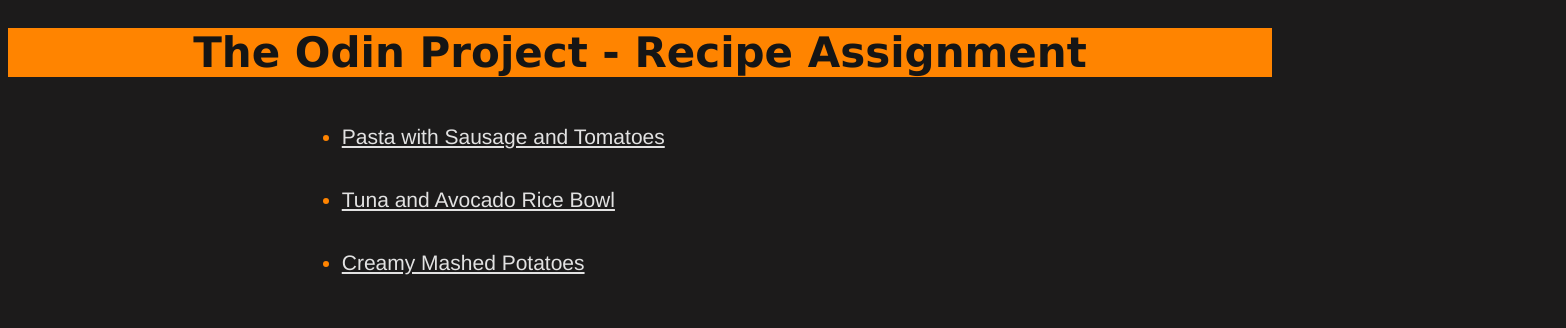
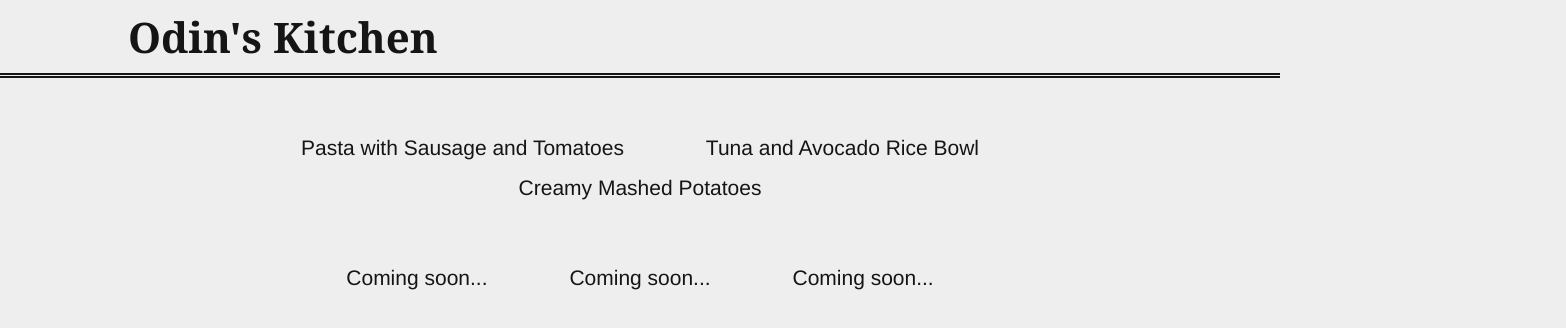
Before and after one commit to JonahKF/odin-recipes, a plain HTML site: page index.html in a window 1280 px wide. Shown: the whole page, 1566 px wide, since content can reach past the window. Drawn offline with Linux system fonts and the light colour scheme.

Commit message:
Margin and Padding Exercise Changes to Recipe Page
Added divs to headings and lists on all pages.
Styled divs with box model to space and layout page.
Changed header, borders, link hover, and more
to fit the style and colors of new page.

```diff
--- a/index.html
+++ b/index.html
@@ -5,16 +5,28 @@
     <meta charset="UTF-8">
     <meta name="viewport" content="width=device-width, initial-scale=1.0">
     <link href="style.css" rel="stylesheet" />
-    <title>Odin Recipes Project</title>
+    <title>Odin Recipes</title>
 </head>
 
 <body>
-    <h1>The Odin Project - Recipe Assignment</h1>
-    <ul>
-        <li><a href="./recipes/pasta-sausage-tomatoes.html">Pasta with Sausage and Tomatoes</a></li>
-        <li><a href="./recipes/tuna-avocado-bowl.html">Tuna and Avocado Rice Bowl</a></li>
-        <li><a href="./recipes/mashed-potatoes.html">Creamy Mashed Potatoes</a></li>
-    </ul>
+    <div class="header-card">
+        <h1>Odin's Kitchen</h1>
+    </div>
+
+    <div class="homepage-list">
+        <ul>
+            <li><a href="./recipes/pasta-sausage-tomatoes.html">Pasta with Sausage and Tomatoes</a></li>
+            <li><a href="./recipes/tuna-avocado-bowl.html">Tuna and Avocado Rice Bowl</a></li>
+            <li><a href="./recipes/mashed-potatoes.html">Creamy Mashed Potatoes</a></li>
+        </ul>
+    </div>
+    <div class="homepage-list">
+        <ul>
+            <li><a href="./recipes/pasta-sausage-tomatoes.html">Coming soon...</a></li>
+            <li><a href="./recipes/tuna-avocado-bowl.html">Coming soon...</a></li>
+            <li><a href="./recipes/mashed-potatoes.html">Coming soon...</a></li>
+        </ul>
+    </div>
 </body>
 
 </html>
--- a/style.css
+++ b/style.css
@@ -1,58 +1,93 @@
 * {
-    background-color: #1c1b1b;
+    background-color: #eee;
     font-family: 'Franklin Gothic Medium', 'Arial Narrow', Arial, sans-serif;
     font-size: 21px;
+    margin: 0px;
+}
+
+.header-card {
+    display: block;
+    border-bottom: 5px double #151515;
 }
 
 h1 {
-    font-family: 'Lucida Sans', 'Lucida Sans Regular', 'Lucida Grande', 'Lucida Sans Unicode', Geneva, Verdana, sans-serif;
+    font-family: 'Georgia', serif;
     font-weight: 800;
     color: #151515;
-    text-align: center;
-    background-color: #ff8400;
     font-size: 42px;
+    padding: 8px;
+    padding-left: 10%;
+    box-sizing: border-box;
 }
 
 h2,
 h3 {
     font-family: 'Lucida Sans', 'Lucida Sans Regular', 'Lucida Grande', 'Lucida Sans Unicode', Geneva, Verdana, sans-serif;
-    color: #ff8400;
-    text-align: center;
+    color: #151515;
     font-weight: 600;
     font-size: 30px;
-}
-
-ul {
-    line-height: 300%;
-}
-
-li {
-    color: #ff8400;
-    position: relative;
-    left: 24%;
-}
-
-a,
-p {
-    color: rgb(226, 226, 226);
-    line-height: 300%;
+    padding-left: 10%;
 }
 
 p {
     text-align: center;
+    margin-bottom: 60px;
+    margin-top: 10px;
+    padding: 0;
+}
+
+.homepage-list {
+    width: 80%;
+    margin-left: auto;
+    margin-right: auto;
+    margin-top: 50px;
+}
+
+.homepage-list ul {
+    list-style-type: none;
+    /* border: 1px solid red; */
+    text-align: center;
+    padding-left: 0px;
+
+}
+
+.homepage-list li {
+    display: inline-block;
+    margin-left: 30px;
+    margin-right: 30px;
+}
+
+.homepage-list a{
+    display: inline-block;
+    margin: 5px;
+    text-decoration: none;
+    text-align: center;
+    color: #151515;
+    border: 3px solid transparent;
 }
 
 a:hover {
     color: #ff8400;
+    border-bottom: 3px double #151515;
+    box-sizing: border-box;
 }
 
 .instructions li,
 .ingredients li{
     line-height: 200%;
-    color: rgb(226, 226, 226);
+    color: #151515;
+    font-weight: 200;
+}
+
+.ingredients-container,
+.instructions-container {
+    width: 50%;
+    margin-left: auto;
+    margin-right: auto;
 }
 
 img {
     display: block;
     margin: auto;
+    margin-top: 20px;
 }
```
Also changed, not shown: recipes/mashed-potatoes.html (+11 -2 lines), recipes/pasta-sausage-tomatoes.html (+8 -1 lines), recipes/tuna-avocado-bowl.html (+10 -2 lines).
